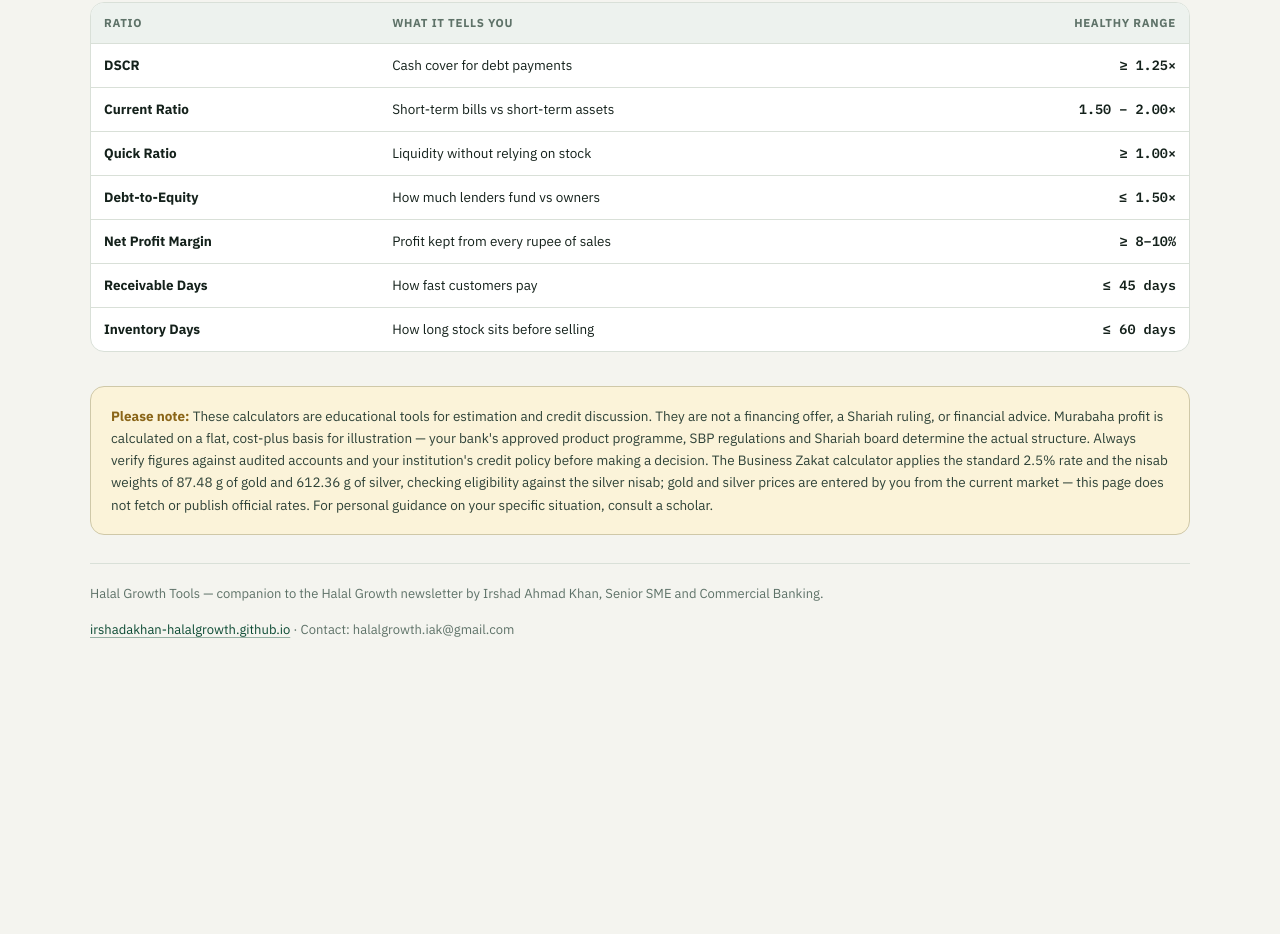
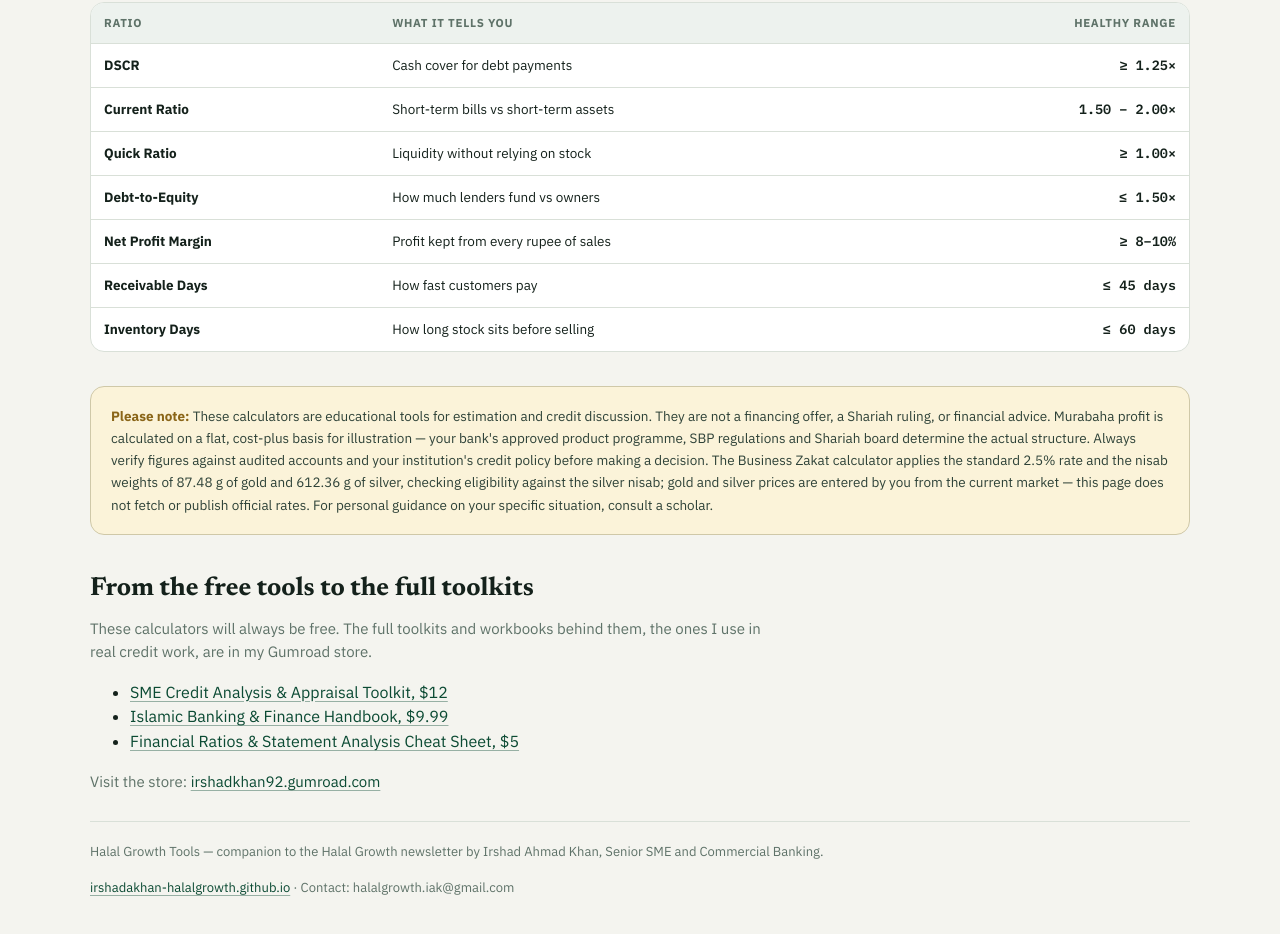
Before and after one commit to irshadakhan-halalgrowth/irshadakhan-halalgrowth.github.io, a plain HTML site: page tools/index.html in a window 1280 px wide. Shown: the part 2079-3013 px from the top of the page. Before the commit the page ends 2775 px from the top, so only its background shows below. Drawn offline with Linux system fonts and the light colour scheme.

Commit message:
Add Gumroad store links to tools page

```diff
--- a/tools/index.html
+++ b/tools/index.html
@@ -391,6 +391,7 @@ footer{margin-top:28px;padding-top:20px;border-top:1px solid var(--line);display
           <button class="copy-btn" data-copy="dscr">Copy result summary</button>
           <a class="ghost-btn" href="#ratios-anchor" data-goto="ratios">Next: check the ratios →</a>
         </div>
+        <p class="note">The full appraisal method behind this check is in my <a href="https://irshadkhan92.gumroad.com/l/mjdmji" target="_blank" rel="noopener">SME Credit Analysis Toolkit</a> on Gumroad, $12.</p>
       </aside>
     </div>
   </section>
@@ -534,6 +535,7 @@ footer{margin-top:28px;padding-top:20px;border-top:1px solid var(--line);display
           <button class="copy-btn" data-copy="ratios" style="background:var(--emerald);color:#fff">Copy ratios summary</button>
         </div>
         <p class="hint" style="margin-top:10px">A single year is a snapshot. In a real appraisal, compare at least three years and the industry — a ratio that is improving matters as much as its level.</p>
+        <p class="hint">The one-page <a href="https://irshadkhan92.gumroad.com/l/mxmnal" target="_blank" rel="noopener">cheat sheet</a> version of these ratios is in my Gumroad store, $5.</p>
       </div>
     </div>
   </section>
@@ -829,6 +831,17 @@ footer{margin-top:28px;padding-top:20px;border-top:1px solid var(--line);display
     <div class="disclaimer">
       <strong>Please note:</strong> These calculators are educational tools for estimation and credit discussion. They are not a financing offer, a Shariah ruling, or financial advice. Murabaha profit is calculated on a flat, cost-plus basis for illustration — your bank's approved product programme, SBP regulations and Shariah board determine the actual structure. Always verify figures against audited accounts and your institution's credit policy before making a decision. The Business Zakat calculator applies the standard 2.5% rate and the nisab weights of 87.48 g of gold and 612.36 g of silver, checking eligibility against the silver nisab; gold and silver prices are entered by you from the current market — this page does not fetch or publish official rates. For personal guidance on your specific situation, consult a scholar.
     </div>
+  </section>
+
+  <section class="section">
+    <h2>From the free tools to the full toolkits</h2>
+    <p>These calculators will always be free. The full toolkits and workbooks behind them, the ones I use in real credit work, are in my Gumroad store.</p>
+    <ul>
+      <li><a href="https://irshadkhan92.gumroad.com/l/mjdmji" target="_blank" rel="noopener">SME Credit Analysis &amp; Appraisal Toolkit, $12</a></li>
+      <li><a href="https://irshadkhan92.gumroad.com/l/jtbxby" target="_blank" rel="noopener">Islamic Banking &amp; Finance Handbook, $9.99</a></li>
+      <li><a href="https://irshadkhan92.gumroad.com/l/mxmnal" target="_blank" rel="noopener">Financial Ratios &amp; Statement Analysis Cheat Sheet, $5</a></li>
+    </ul>
+    <p>Visit the store: <a href="https://irshadkhan92.gumroad.com/" target="_blank" rel="noopener">irshadkhan92.gumroad.com</a></p>
   </section>
 
   <footer>
```
